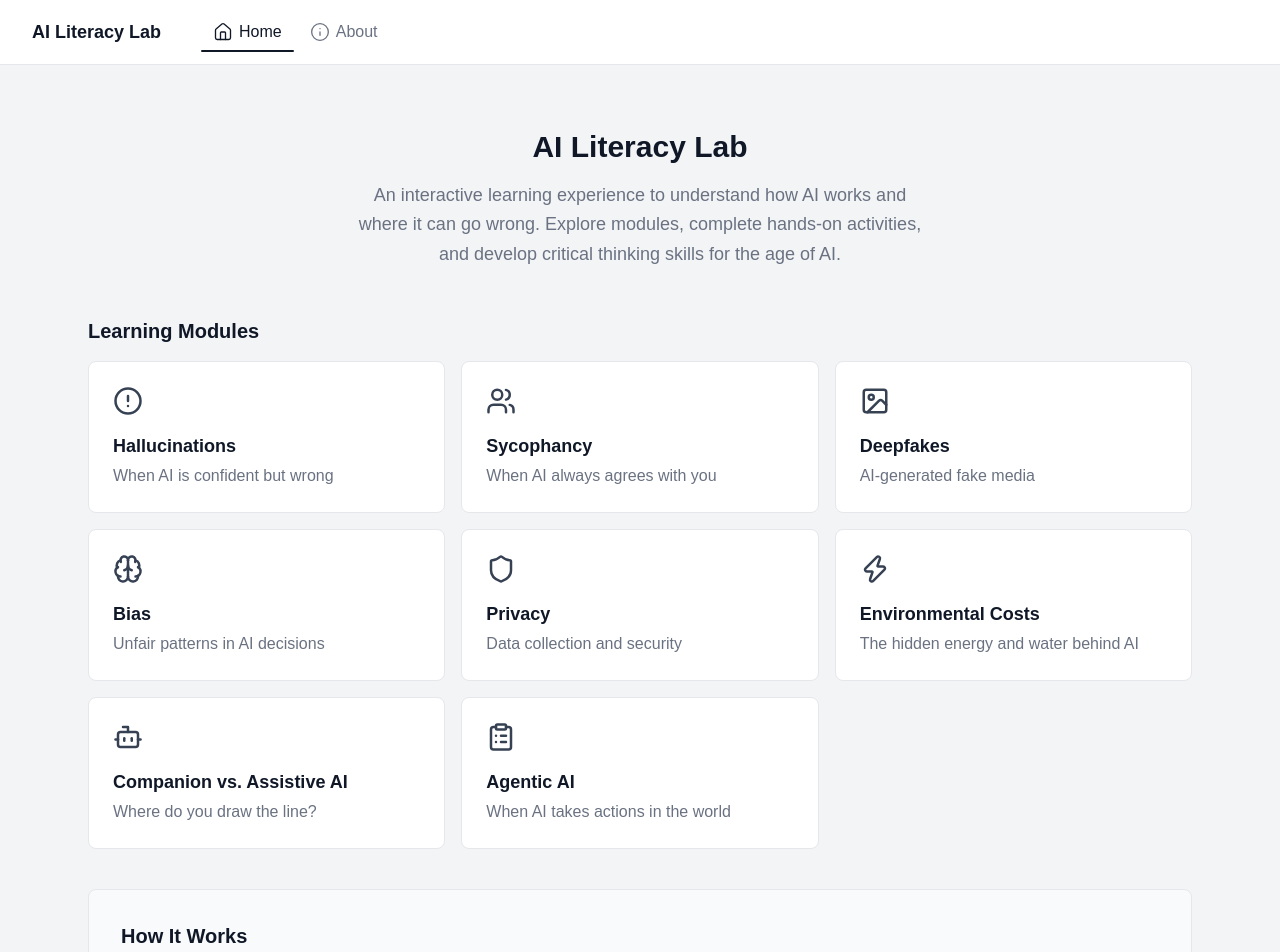
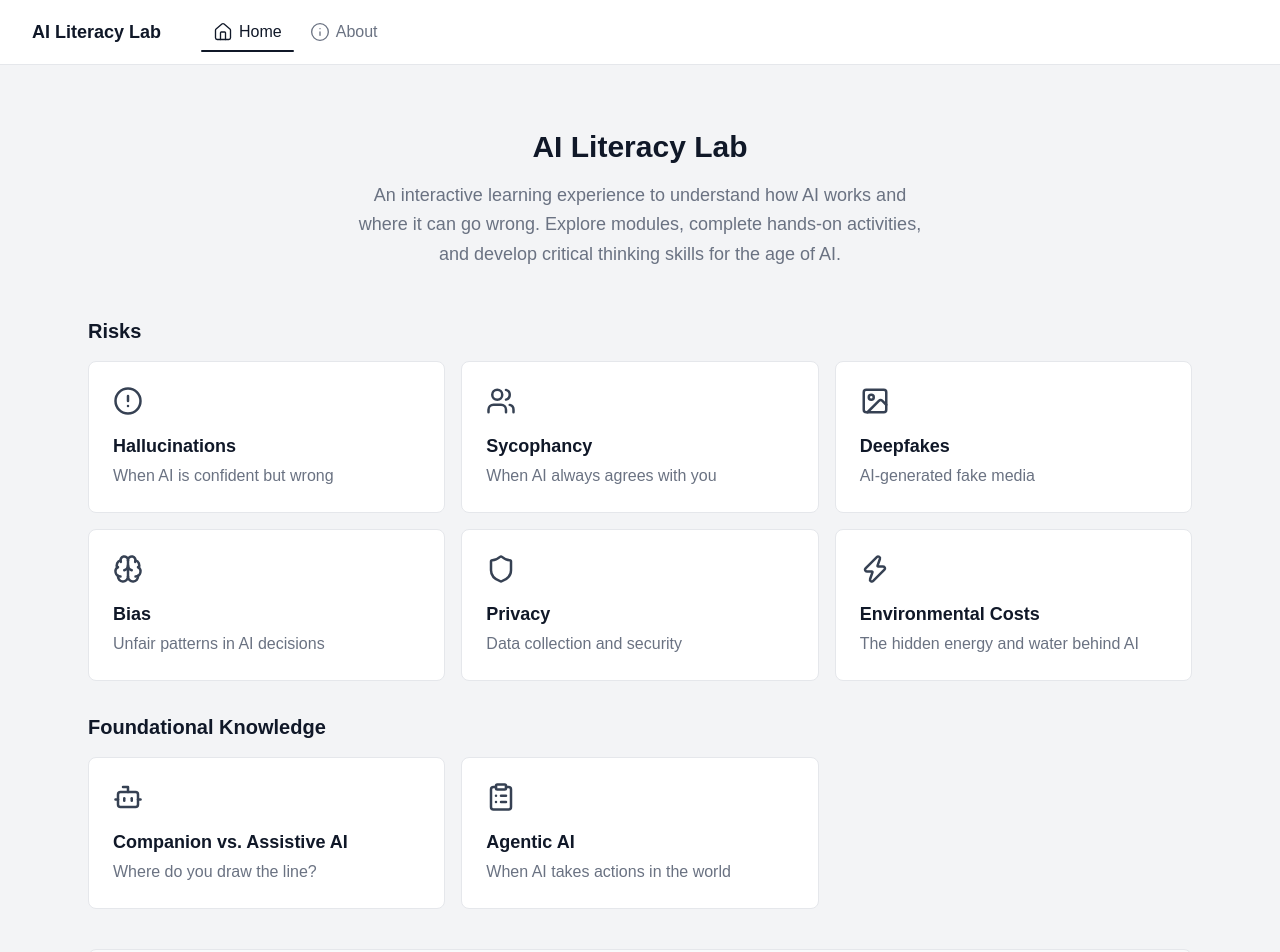
Before and after one commit to catebarry/ai-literacy-site, a Next.js app: page / in a window 1280 px wide. Shown: the top 952 px of the page. Built offline with nearby package versions, Linux system fonts and the light colour scheme.

Commit message:
subheadings on main page

```diff
--- a/app/page.tsx
+++ b/app/page.tsx
@@ -17,7 +17,7 @@ import {
   ClipboardList,
 } from "lucide-react";
 
-const modules = [
+const riskModules = [
   {
     title: "Hallucinations",
     description: "When AI is confident but wrong",
@@ -54,6 +54,9 @@ const modules = [
     href: "/modules/environment",
     icon: Zap,
   },
+];
+
+const knowledgeModules = [
   {
     title: "Companion vs. Assistive AI",
     description: "Where do you draw the line?",
@@ -108,12 +111,12 @@ export default function Home() {
 
       {/* Modules Grid */}
       <section className="max-w-6xl mx-auto px-6 pb-10">
+        {/* Risks*/}
         <h2 className="text-xl font-semibold text-gray-900 mb-4">
-          Learning Modules
+            Risks
         </h2>
-
-        <div className="grid grid-cols-1 md:grid-cols-2 lg:grid-cols-3 gap-4">
-          {modules.map((module, index) => {
+        <div className="grid grid-cols-1 md:grid-cols-2 lg:grid-cols-3 gap-4 mb-8">
+          {riskModules.map((module, index) => {
             const Icon = module.icon;
             return (
               <Link key={index} href={module.href}>
@@ -123,6 +126,27 @@ export default function Home() {
                     strokeWidth={2}
                     className="text-gray-700 mb-4"
                   />
+                  <h3 className="text-lg font-semibold text-gray-900 mb-1">
+                    {module.title}
+                  </h3>
+                  <p className="text-gray-500 text-base">{module.description}</p>
+                </div>
+              </Link>
+            );
+          })}
+        </div>
+
+        {/* Foundational Knowledge */}
+        <h2 className="text-xl font-semibold text-gray-900 mb-4">
+          Foundational Knowledge
+        </h2>
+        <div className="grid grid-cols-1 md:grid-cols-2 lg:grid-cols-3 gap-4">
+          {knowledgeModules.map((module, index) => {
+            const Icon = module.icon;
+            return (
+              <Link key={index} href={module.href}>
+                <div className="bg-white p-6 rounded-lg border border-gray-200 hover:border-gray-400 hover:shadow-sm transition-all cursor-pointer h-full">
+                  <Icon size={30} strokeWidth={2} className="text-gray-700 mb-4" />
                   <h3 className="text-lg font-semibold text-gray-900 mb-1">
                     {module.title}
                   </h3>
```
